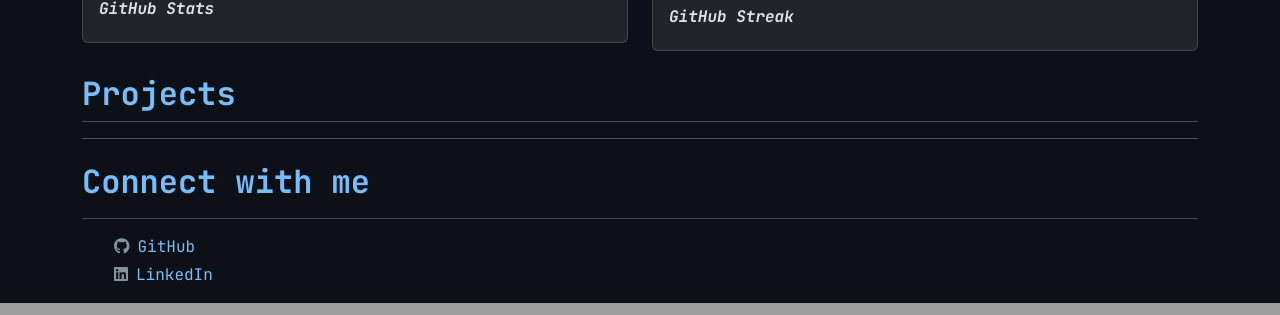
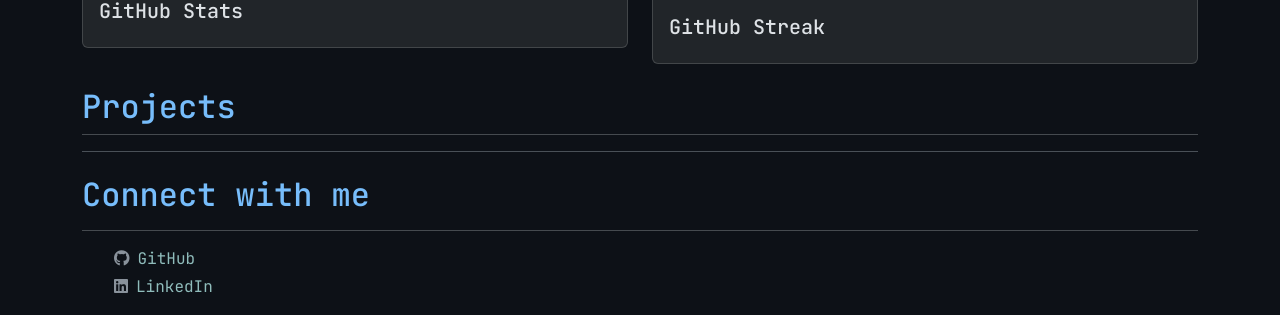
Before and after one commit to alokshandilya/personal-website, a Flask app: page / in a window 1280 px wide. Shown: the part 1370-1685 px from the top of the page. Run offline with Flask 3, Linux system fonts and the light colour scheme.

Commit message:
remove courier prime, update project section

```diff
--- a/static/css/styles.css
+++ b/static/css/styles.css
@@ -13,28 +13,11 @@
 }
 
 a:link {
-  color: #77BDFB;
+  color: #8fbcbb;;
 }
 
 a:visited {
-  color: #A2D2FB;
-}
-
-.courier-prime-bold {
-  font-weight: bold;
-  font-style: medium;
-}
-
-.courier-prime-regular-italic {
-  font-weight: bold;
-  font-style: italic;
-  font-size: medium;
-}
-
-.courier-prime-bold-italic {
-  font-weight: bold;
-  font-style: italic;
-  font-size: medium;
+  color: #8fbcbb;
 }
 
 p {
--- a/templates/home.html
+++ b/templates/home.html
@@ -49,7 +49,7 @@
   <header class="container container-fluid">
     <img src="static/images/my-pic.jpeg" alt="Alok's Image"
       class="rounded-circle img-fluid img-thumbnail mx-auto responsive-image" style="float: right; margin: 1em;">
-    <h1 class="mt-4 courier-prime-bold mb-2" style="color: #77BDFB;">Alok Shandilya</h1>
+    <h1 class="mt-4 mb-2" style="color: #77BDFB;">Alok Shandilya</h1>
     <hr class="mt-0 mb-4">
     <p class="me-4 p-2" style="background-color: #21262D;">👋 I am a python, django, flask developer and a machine
       learning
@@ -57,7 +57,8 @@
       passionate about solving complex problems with code.
       Always open for collaborations!
     </p>
-    <p class="mb-4">View My resume: <a href="https://bit.ly/alokshandilya" target="_blank">alok_shandilya_resume.pdf</a>
+    <p class="mb-4">View My resume: <a style="background-color: #21262D;" class="ps-2 pe-2 pt-1 pb-1"
+        href="https://bit.ly/alokshandilya" target="_blank">alok_shandilya_resume.pdf</a>
     </p>
     <hr>
     <img
@@ -73,16 +74,16 @@
             src="https://github-readme-stats.vercel.app/api?username=alokshandilya&show_icons=true&theme=github_dark&rank_icon=github"
             class="card-img-top" alt="Overall GitHub Stats">
           <div class="card-body">
-            <h5 class="card-title courier-prime-bold-italic">GitHub Stats</h5>
+            <h5 class="card-title">GitHub Stats</h5>
           </div>
         </div>
       </div>
-      <div class="col-md-6 mt-2">
+      <div class="col-md-6 mt-3">
         <div class="card">
           <img src="http://github-readme-streak-stats.herokuapp.com?user=alokshandilya&theme=github_dark"
             class="card-img-top" alt="GitHub Streak">
           <div class="card-body">
-            <h5 class="card-title courier-prime-bold-italic">GitHub Streak</h5>
+            <h5 class="card-title">GitHub Streak</h5>
           </div>
         </div>
       </div>
@@ -91,7 +92,7 @@
 
   <main>
     <section class="container">
-      <h2 class="mt-4 mb-2 courier-prime-bold" style="color: #77BDFB">Projects</h2>
+      <h2 class="mt-4 mb-2" style="color: #77BDFB">Projects</h2>
       <hr class="mt-0">
       <div>
         {% include 'projectitem.html' %}
@@ -99,13 +100,13 @@
     </section>
 
     <!-- <section class="container">
-      <h2 class="mt-4 mb-4 courier-prime-bold">Experience</h2>
+      <h2 class="mt-4 mb-4 ">Experience</h2>
       <p>TODO - experience section</p>
     </section> -->
   </main>
 
   <section class="container">
-    <h2 class="mt-4 mb-3 courier-prime-bold" style="color: #77BDFB">Connect with me</h2>
+    <h2 class="mt-4 mb-3" style="color: #77BDFB">Connect with me</h2>
     <hr>
     <ul class="social">
       <li class="mb-1"><i style="color: #89929B;" class="fab fa-github me-2"></i><a
--- a/templates/projectitem.html
+++ b/templates/projectitem.html
@@ -2,8 +2,8 @@
   <ul>
     {% for project in projects %}
     <li>
-      <h5 class="courier-prime-bold" style="display: inline; color: #8fbcbb;">{{project.name}}</h5>
-      <p class="courier-prime-regular-italic" style="display: inline; color: #a3be8c;"> |
+      <h5 style="font-weight: 700; display: inline; color: #8fbcbb;">{{project.name}}</h5>
+      <p style="font-style: italic; display: inline; color: #a3be8c;"> |
         {% for tech in project.tech_stack %}
         {{tech}}{% if not loop.last %}, {% endif %}
         {% endfor %}</p>
```
